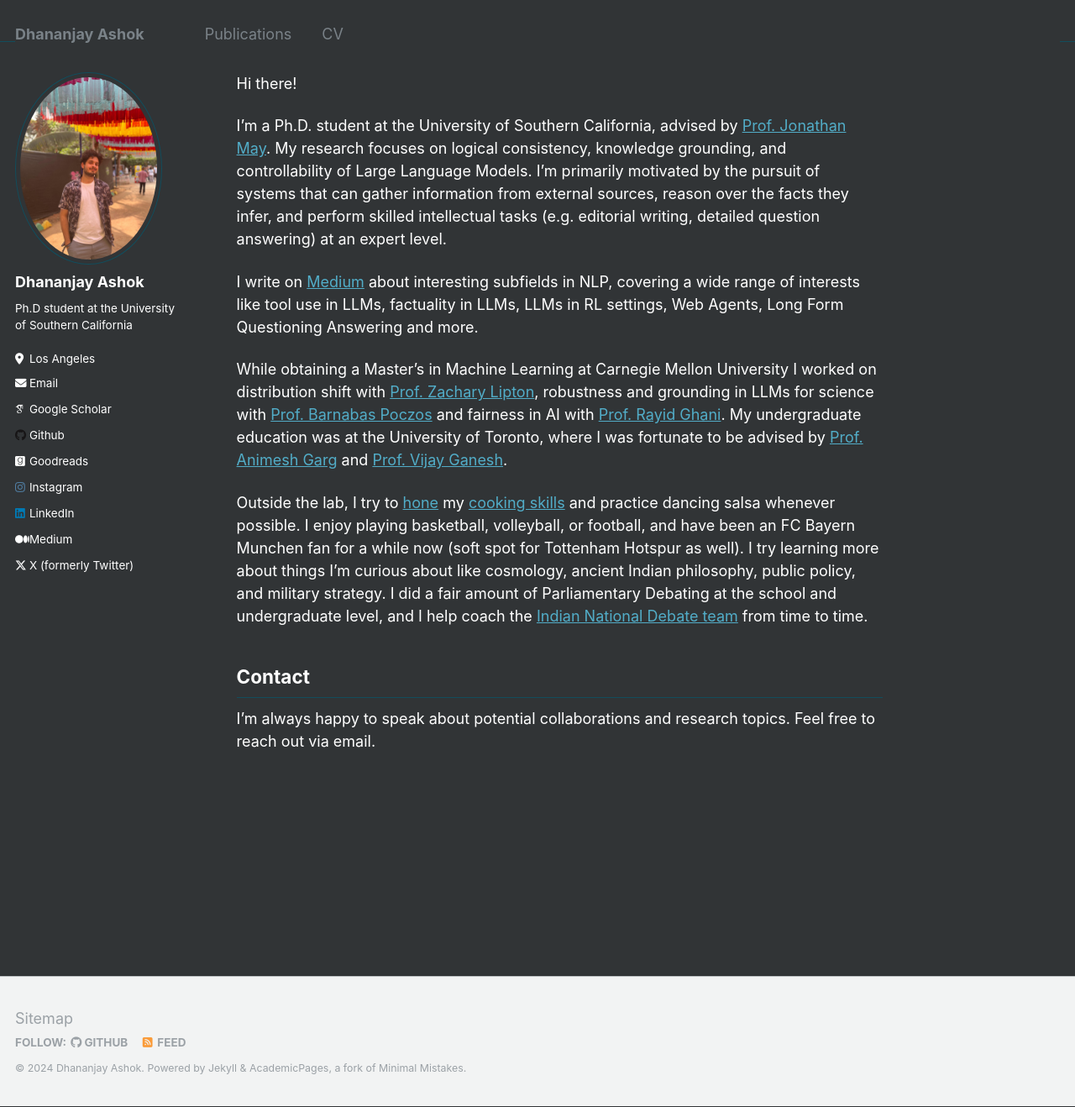
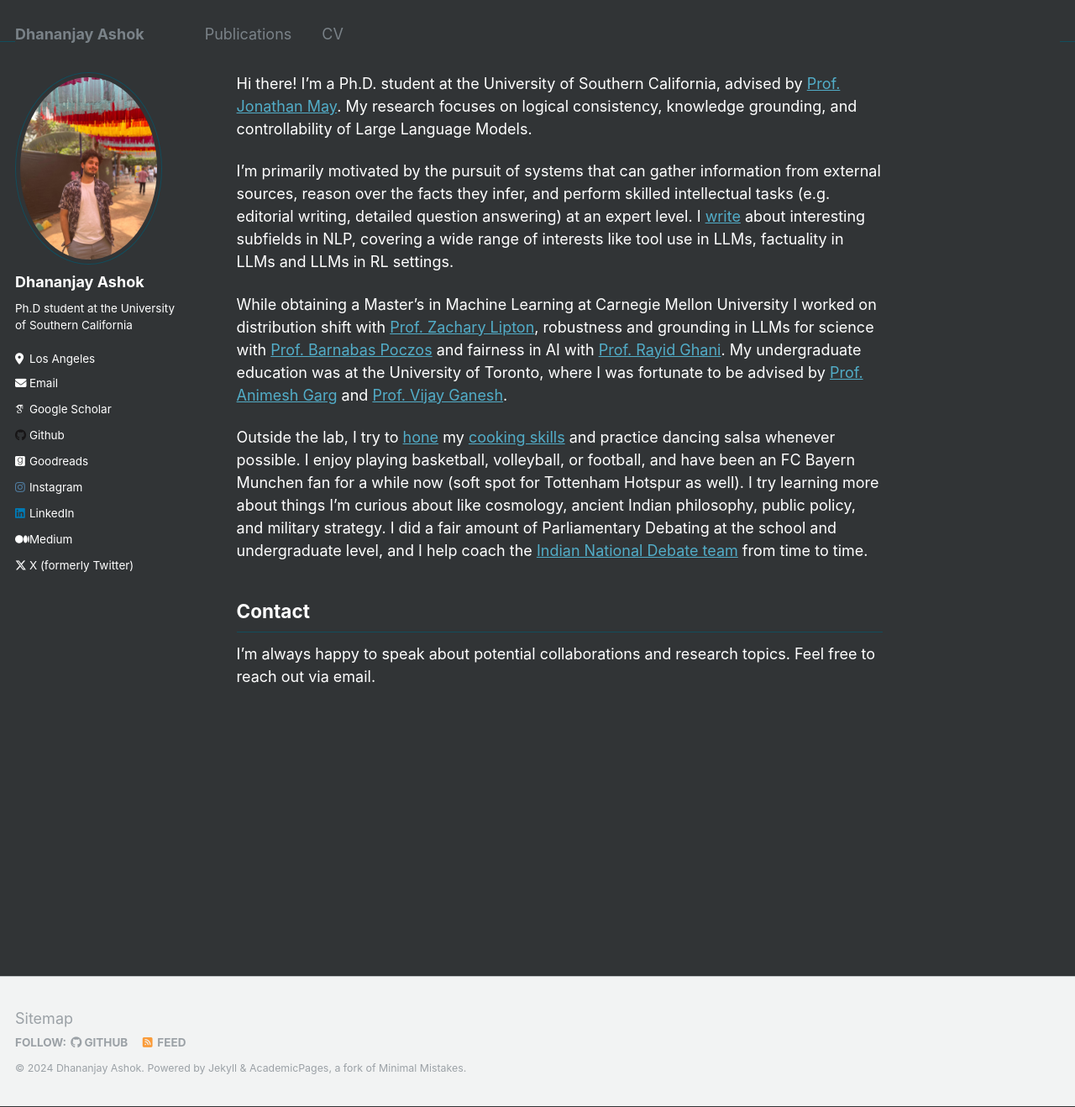
Before and after one commit to DhananjayAshok/DhananjayAshok.github.io, a Jekyll site: the page built from _pages/about.md, in a window 1280 px wide and 1318 px high. Shown: the whole window at 84% size. Built offline with Jekyll 4.4.1, drawn with Linux system fonts in a browser that asks for light colours; some web fonts are replaced.

Commit message:
Update about.md

```diff
--- a/_pages/about.md
+++ b/_pages/about.md
@@ -5,11 +5,9 @@ redirect_from:
   - /about/
   - /about.html
 ---
-Hi there!
+Hi there! I'm a Ph.D. student at the University of Southern California, advised by [Prof. Jonathan May](https://jonmay.github.io/webpage/). My research focuses on logical consistency, knowledge grounding, and controllability of Large Language Models.
 
-I'm a Ph.D. student at the University of Southern California, advised by [Prof. Jonathan May](https://jonmay.github.io/webpage/). My research focuses on logical consistency, knowledge grounding, and controllability of Large Language Models. I'm primarily motivated by the pursuit of systems that can gather information from external sources, reason over the facts they infer, and perform skilled intellectual tasks (e.g. editorial writing, detailed question answering) at an expert level.
-
-I write on [Medium](https://medium.com/@dhananjayashok99) about interesting subfields in NLP, covering a wide range of interests like tool use in LLMs, factuality in LLMs, LLMs in RL settings, Web Agents, Long Form Questioning Answering and more.
+I'm primarily motivated by the pursuit of systems that can gather information from external sources, reason over the facts they infer, and perform skilled intellectual tasks (e.g. editorial writing, detailed question answering) at an expert level. I [write](https://medium.com/@dhananjayashok99) about interesting subfields in NLP, covering a wide range of interests like tool use in LLMs, factuality in LLMs and LLMs in RL settings.
 
 While obtaining a Master's in Machine Learning at Carnegie Mellon University I worked on distribution shift with [Prof. Zachary Lipton](https://www.zacharylipton.com/), robustness and grounding in LLMs for science with [Prof. Barnabas Poczos](https://www.cs.cmu.edu/~bapoczos/) and fairness in AI with [Prof. Rayid Ghani](https://www.rayidghani.com/). My undergraduate education was at the University of Toronto, where I was fortunate to be advised by [Prof. Animesh Garg](https://animesh.garg.tech/) and [Prof. Vijay Ganesh](https://www.cc.gatech.edu/people/vijay-ganesh).
 
```
